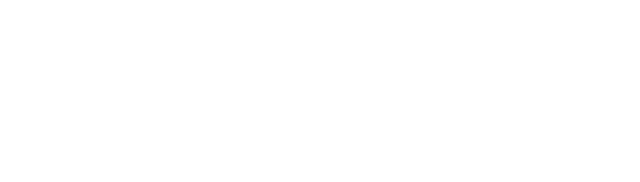
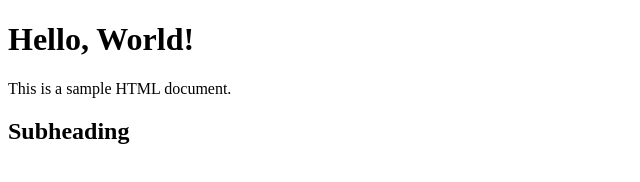
Before and after one commit to kamran783/helloLearning, a plain HTML site: page index.html in a window 1280 px wide. Shown: the whole page, without its empty margins (0-640 px from the left). Drawn offline with Linux system fonts and the light colour scheme.

Commit message:
edited html file to codebase

```diff
--- a/index.html
+++ b/index.html
@@ -6,6 +6,8 @@
     <title>Document</title>
 </head>
 <body>
-
+    <h1>Hello, World!</h1>
+    <p>This is a sample HTML document.</p>
+    <h2>Subheading</h2>
 </body>
 </html>
```
